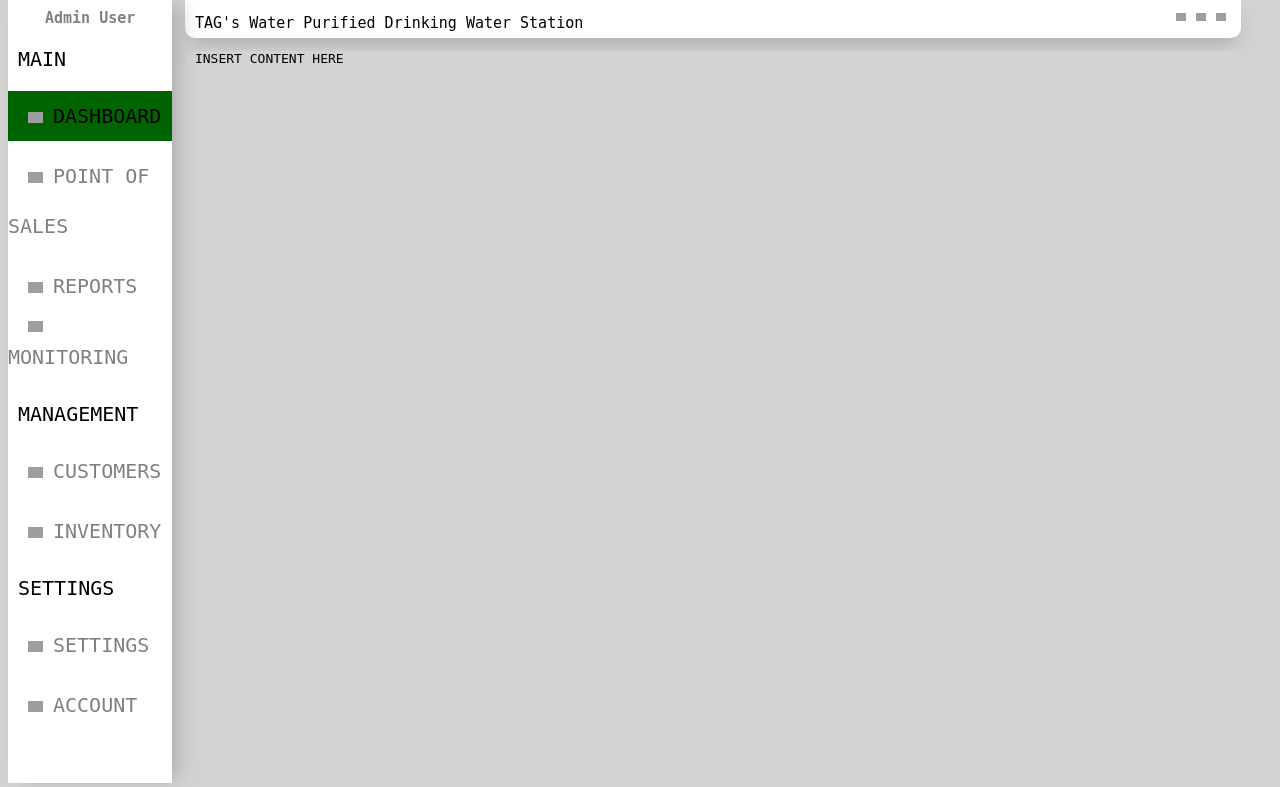
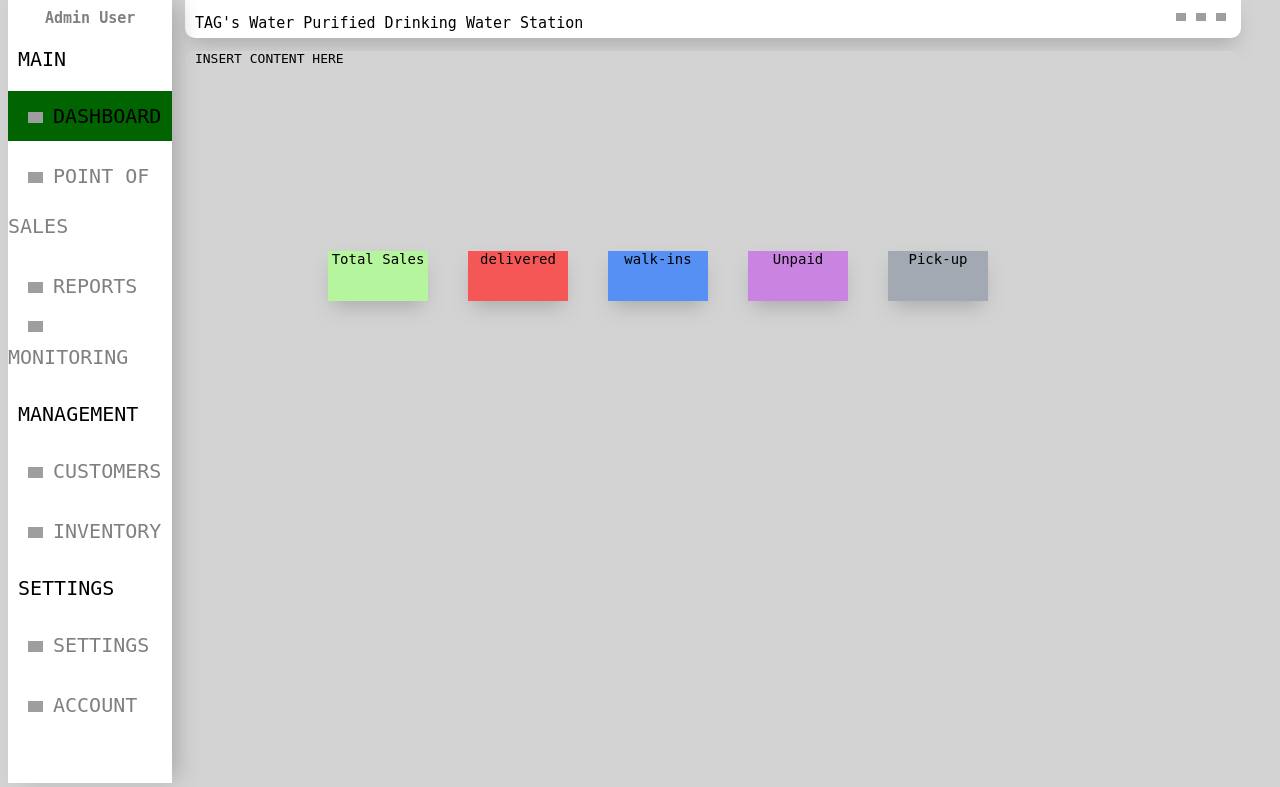
Before and after one commit to hercu023/Tag-s-Water-Purified-Drinking-Water, a PHP site: page /TAGS/dashboard.php in a window 1280 px wide. Shown: the part 51-838 px from the top of the page. Run offline with PHP 8.4, Linux system fonts and the light colour scheme; grey boxes are pictures that could not be loaded.

Commit message:
Nagdagdag ako ng widgets chuchu

```diff
--- a/TAGS/dashboard.css
+++ b/TAGS/dashboard.css
@@ -87,3 +87,37 @@ menu.dashboard, a.dashboard:link {
     width: 82%;
     border-radius: 10px;
 }
+
+/*widgets*/
+.item1,.item2,.item3,.item4,.item5{
+    box-shadow: 0 10px 20px -5px darkgray;
+    height: 50px;
+    width: 100px;
+    float: left;
+    margin: 20px;
+    position: relative;
+    bottom: 570px;
+    left: 300px;
+    font-size: 14px;
+    text-align: center;
+}
+
+.item1{
+    background-color: #b4f59d;
+}
+
+.item2{
+    background-color: #f55656;
+}
+
+.item3{
+    background-color: #5690f5;
+}
+
+.item4{
+    background-color: #c884e0;
+}
+
+.item5{
+    background-color: #a2a9b3;
+}
--- a/TAGS/dashboard.php
+++ b/TAGS/dashboard.php
@@ -42,6 +42,33 @@
         </div>
     </form>
 
+    <!--widgets-->
+    <div class="widgets">
+
+        <div class="item1">
+            <?php echo "Total Sales"?>
+        </div>
+
+
+        <div class="item2">
+            <?php echo "delivered"?>
+        </div>
+
+
+        <div class="item3">
+            <?php echo "walk-ins"?>
+        </div>
+
+        <div class="item4">
+            <?php echo "Unpaid"?>
+        </div>
+
+        <div class="item5">
+             <?php echo "Pick-up"?>
+        </div>
+    </div>
+
+
     </body>
 
 </html>
```
